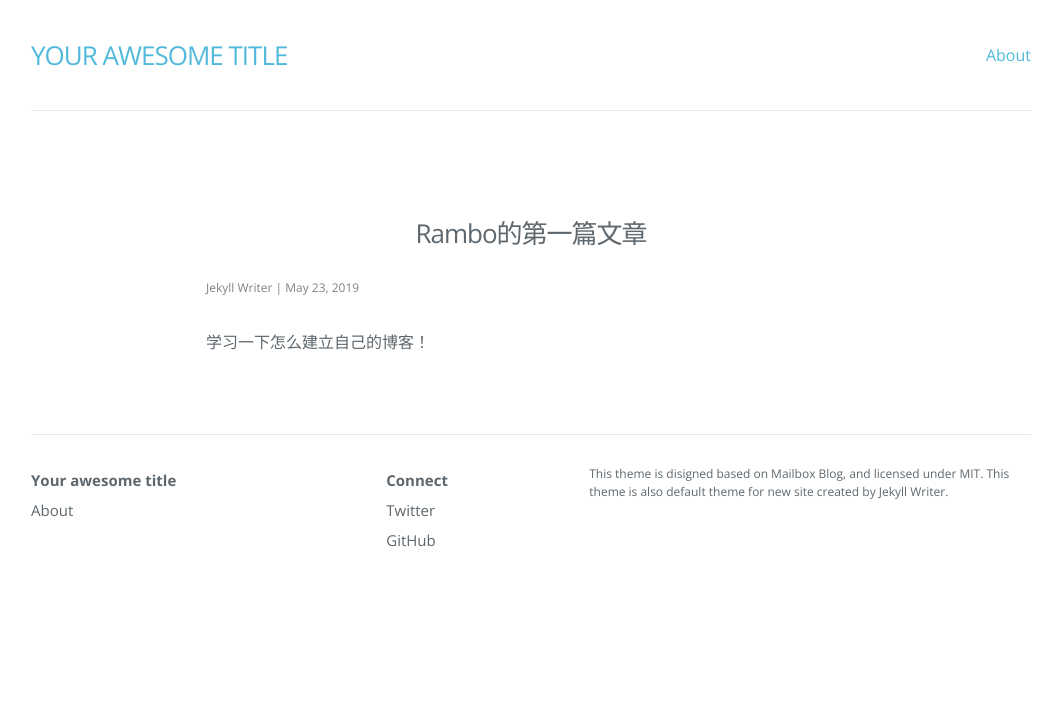
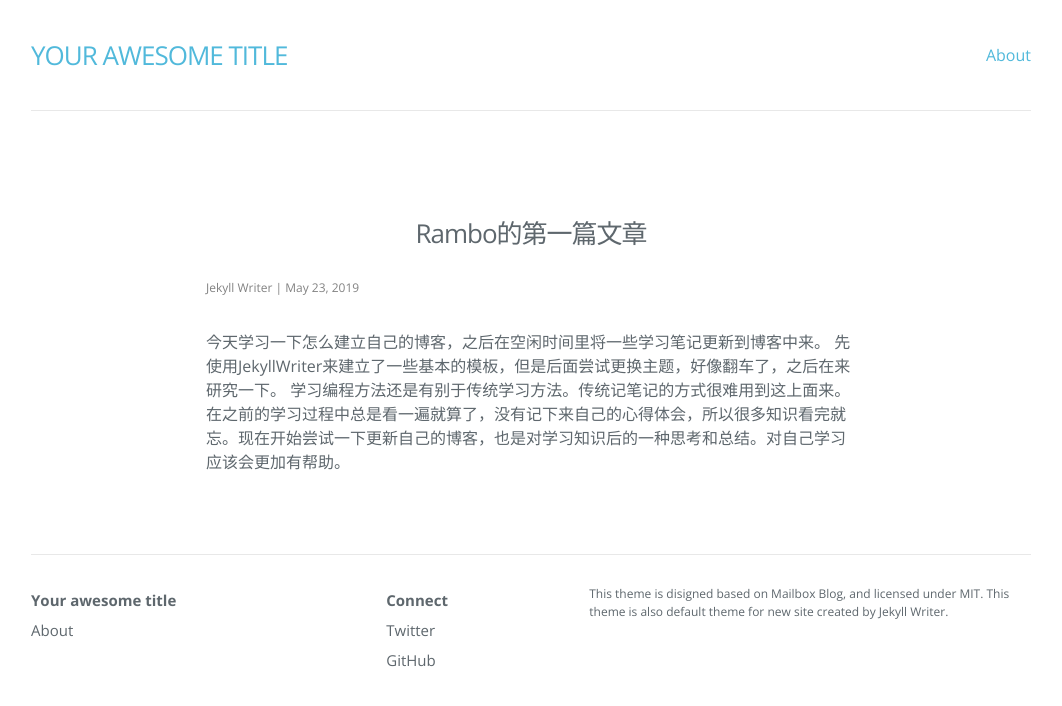
Before and after one commit to Rambotzb/Rambotzb.github.io, a Jekyll site: the page built from _posts/2019-05-23-Rambo的第一篇文章.md, in a window 1280 px wide. Shown: the top 706 px of the page, without its empty margins (109-1171 px from the left). Built offline with Jekyll 4.4.1, drawn with Linux system fonts in a browser that asks for light colours; nearby versions of some CDN libraries.

Commit message:
Update 2019-05-23-Rambo的第一篇文章.md
Co-Authored-By: rambotzb <rambotzb@users.noreply.github.com>

```diff
--- a/_posts/2019-05-23-Rambo的第一篇文章.md
+++ b/_posts/2019-05-23-Rambo的第一篇文章.md
@@ -2,4 +2,6 @@
 title: Rambo的第一篇文章
 layout: post
 ---
-学习一下怎么建立自己的博客！
+今天学习一下怎么建立自己的博客，之后在空闲时间里将一些学习笔记更新到博客中来。
+先使用JekyllWriter来建立了一些基本的模板，但是后面尝试更换主题，好像翻车了，之后在来研究一下。
+学习编程方法还是有别于传统学习方法。传统记笔记的方式很难用到这上面来。在之前的学习过程中总是看一遍就算了，没有记下来自己的心得体会，所以很多知识看完就忘。现在开始尝试一下更新自己的博客，也是对学习知识后的一种思考和总结。对自己学习应该会更加有帮助。
```
